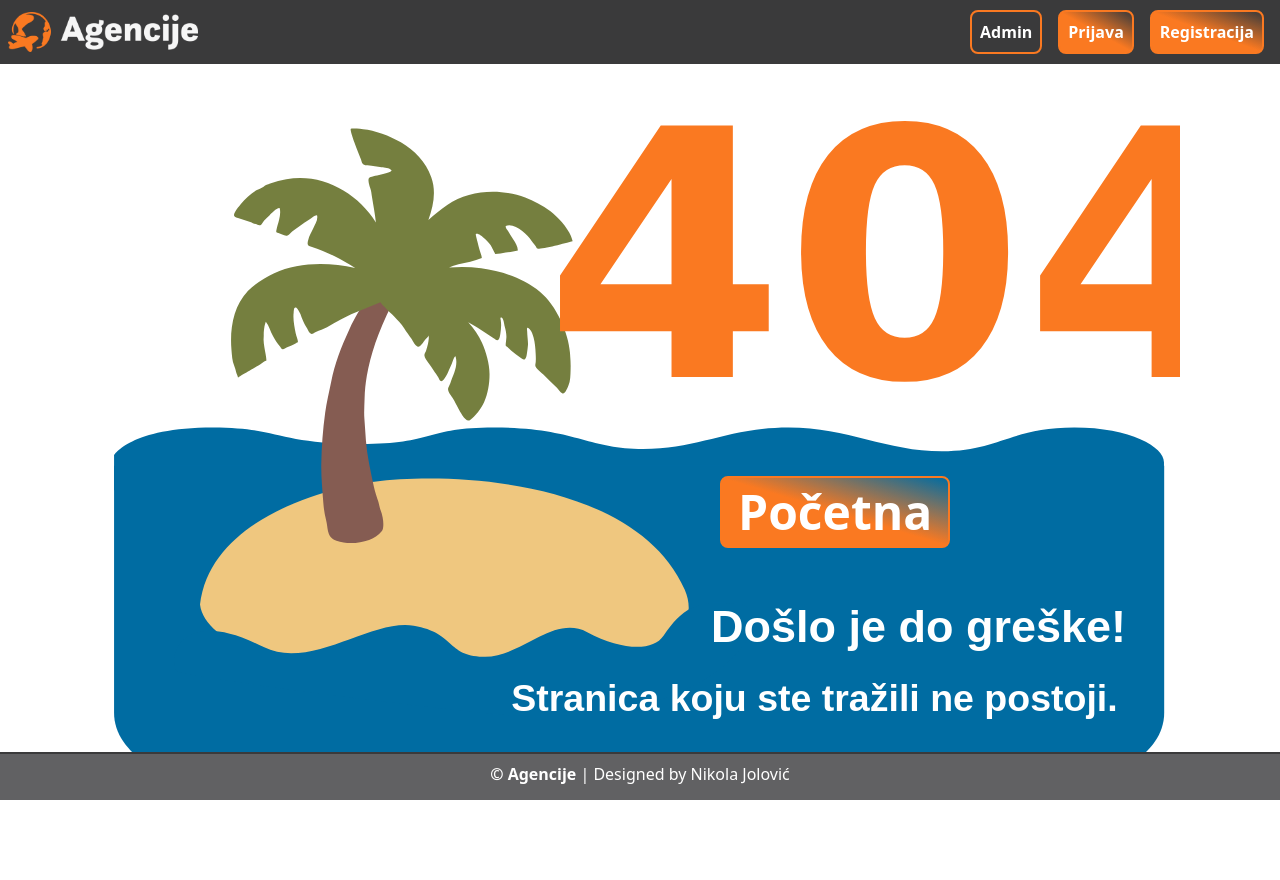
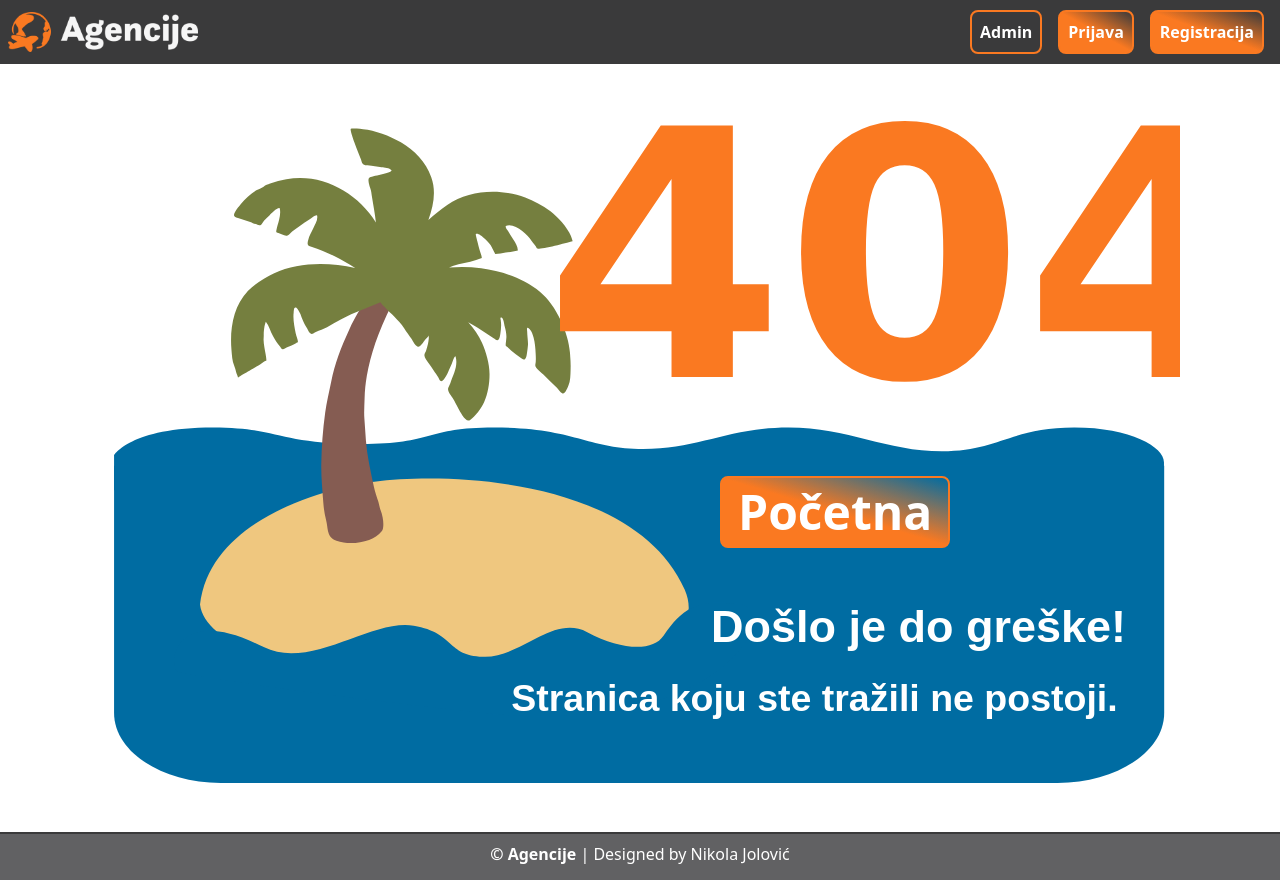
Before and after one commit to Nikola352/Agencije, a React (Vite) app: page /admin in a window 1280 px wide. Built offline with nearby package versions, Linux system fonts and the light colour scheme; no server answers; the database is empty.

Commit message:
fix: footer positioning

```diff
--- a/src/App.tsx
+++ b/src/App.tsx
@@ -5,25 +5,24 @@ import { UserProvider } from './data/UserContext'
 import NotFound from './pages/NotFound'
 import AgencijaPage from './pages/AgencijaPage'
 import Footer from './layouts/Footer'
+import Admin from './pages/Admin'
 
 function App() {
   return (
     <Router>
         <UserProvider>
-            <div className="App">
+            <div id="App" className='relative min-h-[100vh]'>
                 <Navbar />
 
                 <div className='h-10 sm:h-12 mb-4'></div>
 
-                <main className="content p-4 -z-10 text-secondary-800">
+                <main className="content p-4 pb-16 sm:pb-20 -z-10 text-secondary-800">
                     <Routes>
                         <Route path='/' element={<Home/>} />
                         <Route path='/agencija/:id' element={<AgencijaPage/>} />
                         <Route path='*' element={<NotFound/>} />
                     </Routes>
                 </main>
-
-                <div className='h-10 sm:h-12 mt-4'></div>
 
                 <Footer />
             </div>
--- a/src/layouts/Footer.tsx
+++ b/src/layouts/Footer.tsx
@@ -1,6 +1,6 @@
 const Footer = () => {
     return (
-        <footer id="footer" className="fixed bottom-0 w-full h-10 sm:h-12 border-t-2 bg-secondary-400 border-secondary-600">
+        <footer id="footer" className="absolute bottom-0 w-full h-10 sm:h-12 mt-auto border-t-2 bg-secondary-400 border-secondary-600">
 
             <p className="text-center mt-2 text-white">
                 <span className="font-bold">© Agencije</span> | Designed by Nikola Jolović
```
